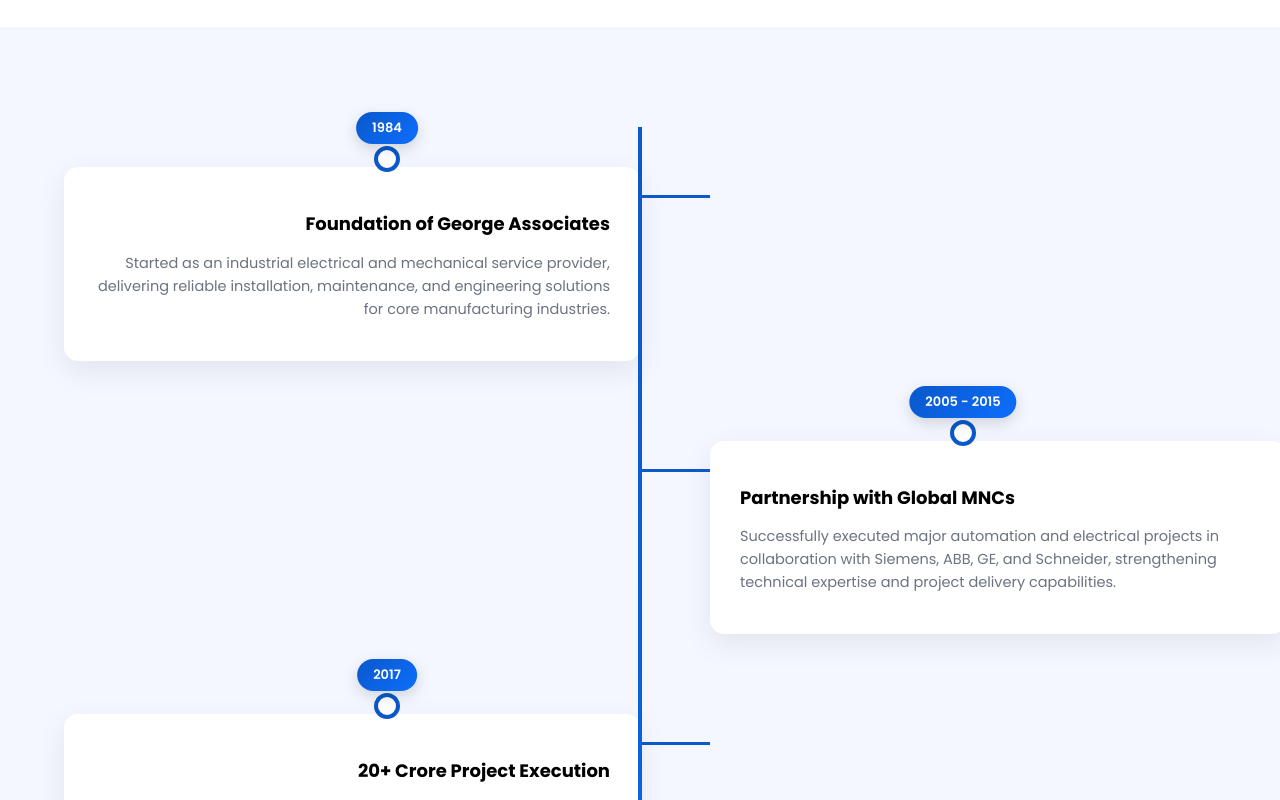
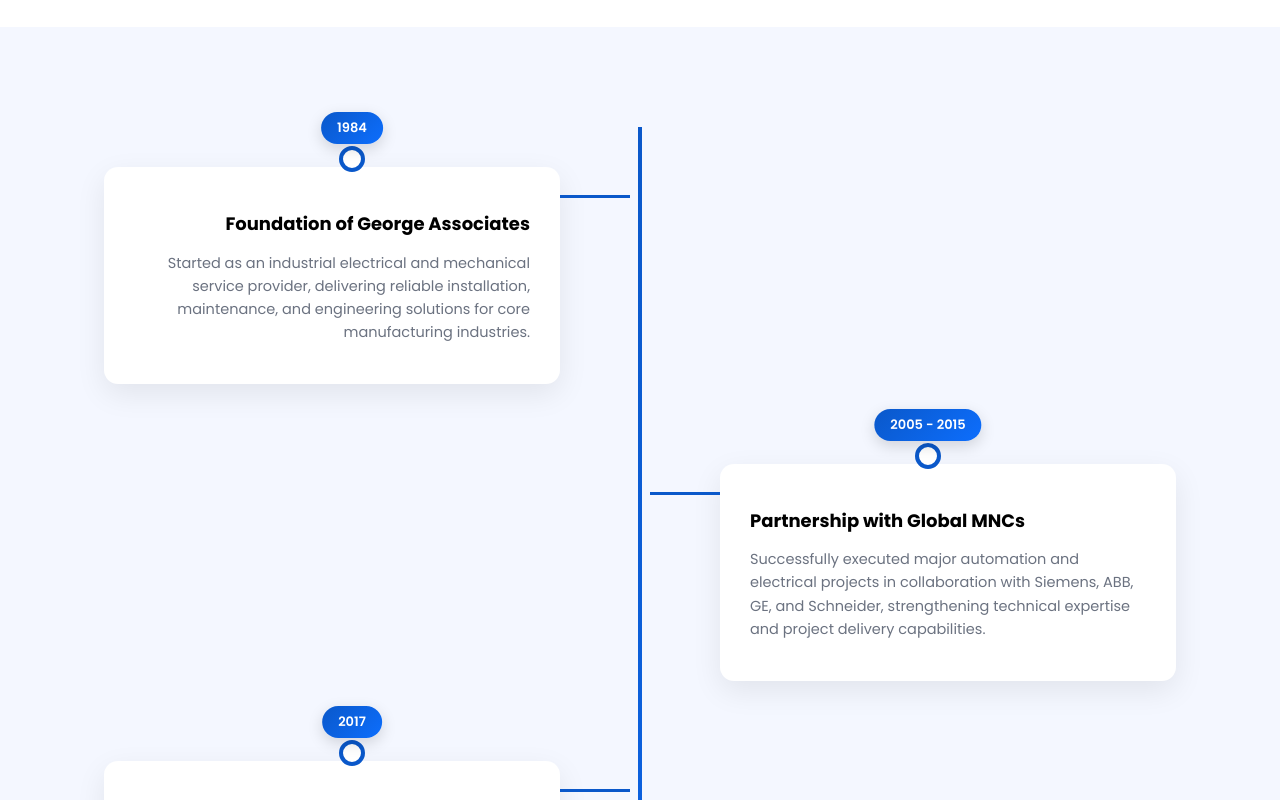
Before and after one commit to Kishor404/GeorsonTech, a React (Vite) app: page /about in a window 1280 px wide. Shown: the part 1080-1880 px from the top of the page. Built offline with nearby package versions, Linux system fonts and the light colour scheme.

Commit message:
About Bug Fix

```diff
--- a/src/styles/About.css
+++ b/src/styles/About.css
@@ -163,6 +163,7 @@
 
 .about-timeline-container {
   position: relative;
+  width: 100%;
 }
 
 /* CENTER LINE */
@@ -179,22 +180,24 @@
 
 /* ITEM */
 .about-timeline-item {
-  padding: 40px 0;
   position: relative;
   width: 50%;
+  padding: 40px 40px;
+  box-sizing: border-box;
 }
 
 /* LEFT SIDE */
 .about-timeline-item.about-left {
   left: 0;
-  padding-right: 70px;
   text-align: right;
+  padding-right: 80px;
 }
 
 /* RIGHT SIDE */
 .about-timeline-item.about-right {
   left: 50%;
-  padding-left: 70px;
+  text-align: left;
+  padding-left: 80px;
 }
 
 /* CARD */
```
